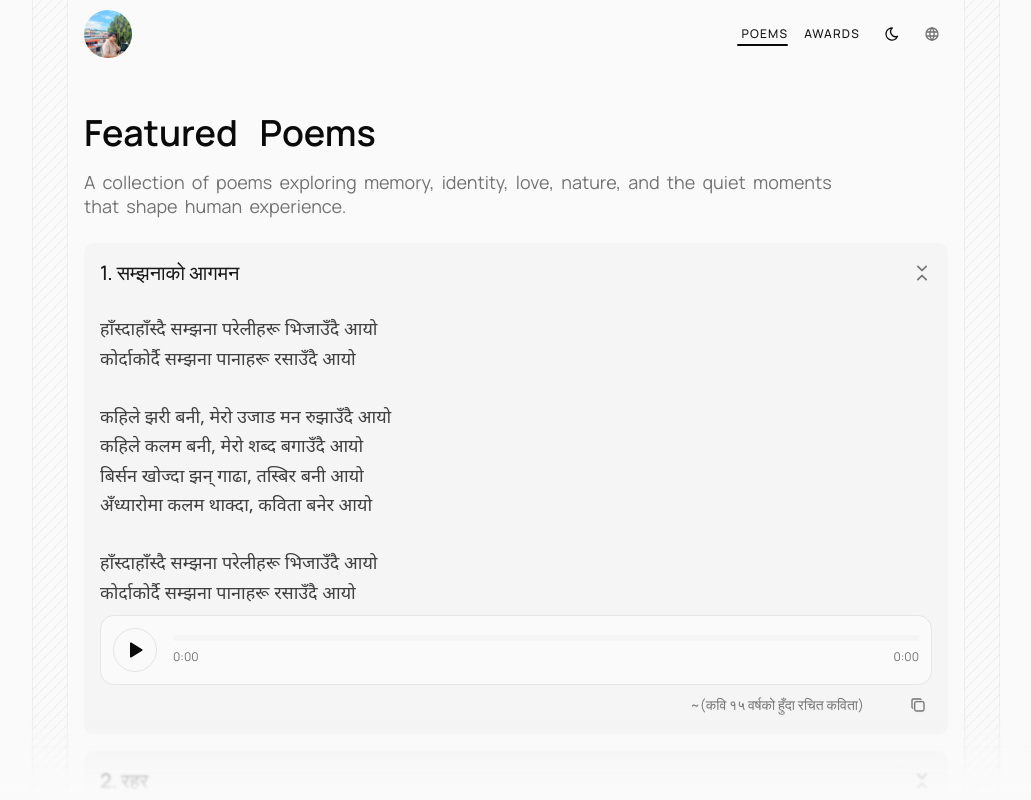
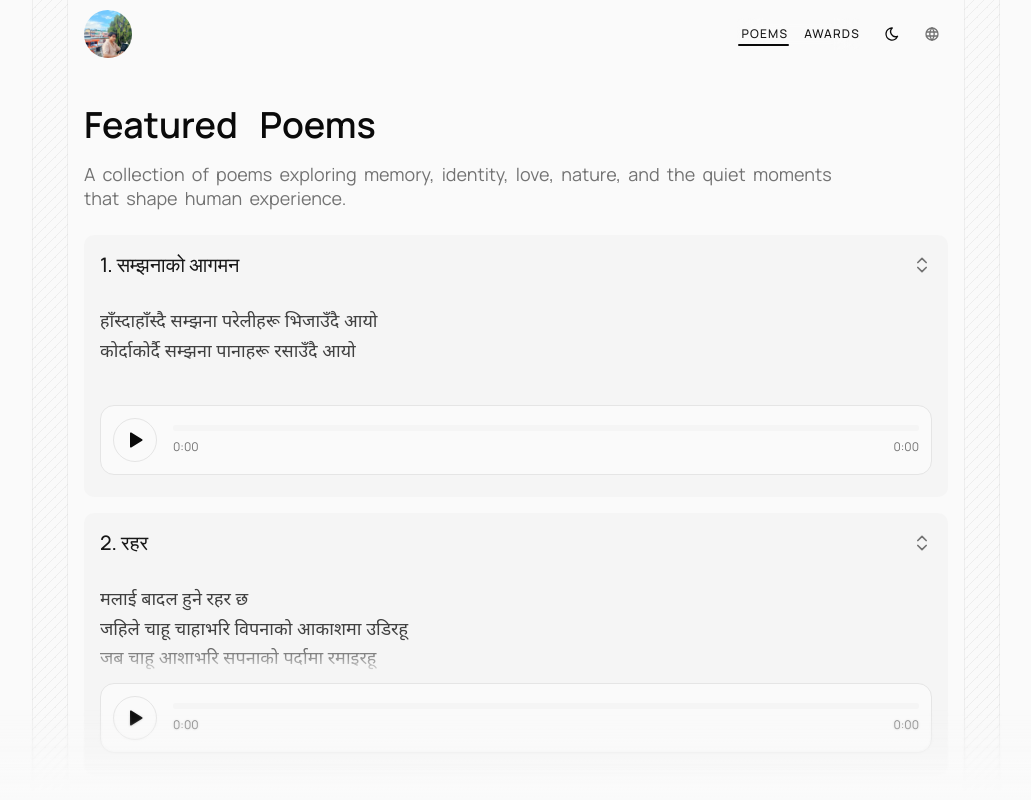
Before and after one commit to AkkalDhami/hello-world, a Next.js app: page /en/poems in a window 1280 px wide. Shown: the top 800 px of the page, without its empty margins (124-1155 px from the left). Built offline with nearby package versions, Linux system fonts and the light colour scheme.

Commit message:
feat: update Navbar styles, adjust PoemCard state and height, remove Twitter link from social links, and modify Section padding

```diff
--- a/components/layouts/navbar.tsx
+++ b/components/layouts/navbar.tsx
@@ -84,7 +84,7 @@ export function Navbar() {
                       <motion.div
                         layoutId="nav-active"
                         initial={false}
-                        className="group absolute bottom-1 left-0 h-[1.6px] w-full rounded-full bg-foreground"
+                        className="group absolute bottom-1 left-px h-[1.6px] w-full rounded-full bg-foreground"
                         transition={{
                           type: "spring",
                           bounce: 0.25,
--- a/components/poems/poem-card.tsx
+++ b/components/poems/poem-card.tsx
@@ -35,7 +35,7 @@ export function PoemCard({
 
   const locale = useLocale() as LocaleType
 
-  const [open, setOpen] = useState(true)
+  const [open, setOpen] = useState(false)
   const chevronsUpDownIconRef = useRef<ChevronsUpDownIconHandle>(null)
 
   useEffect(() => {
@@ -101,7 +101,7 @@ export function PoemCard({
       </motion.button>
       <motion.pre
         animate={{
-          height: open ? "auto" : 200,
+          height: open ? "auto" : 120,
         }}
         className={cn(
           "overflow-hidden font-devanagari leading-relaxed font-normal text-poem sm:text-lg",
--- a/components/shared/social-link.tsx
+++ b/components/shared/social-link.tsx
@@ -23,7 +23,6 @@ import {
   GITHUB_URL,
   INSTAGRAM_URL,
   LINKEDIN_URL,
-  TWITTER_URL,
 } from "@/lib/constants"
 import { motion } from "motion/react"
 
@@ -47,11 +46,6 @@ const socialLinks = [
     name: "GitHub",
     icon: IconBrandGithub,
     href: GITHUB_URL,
-  },
-  {
-    name: "X(Twitter)",
-    icon: IconBrandX,
-    href: TWITTER_URL,
   },
   {
     name: "Email",
--- a/components/ui/section.tsx
+++ b/components/ui/section.tsx
@@ -6,10 +6,7 @@ export function Section({
   ...props
 }: React.ComponentProps<"section">) {
   return (
-    <section
-      {...props}
-      className={cn("py-10", className)}
-    >
+    <section {...props} className={cn("py-8", className)}>
       {children}
     </section>
   )
```
